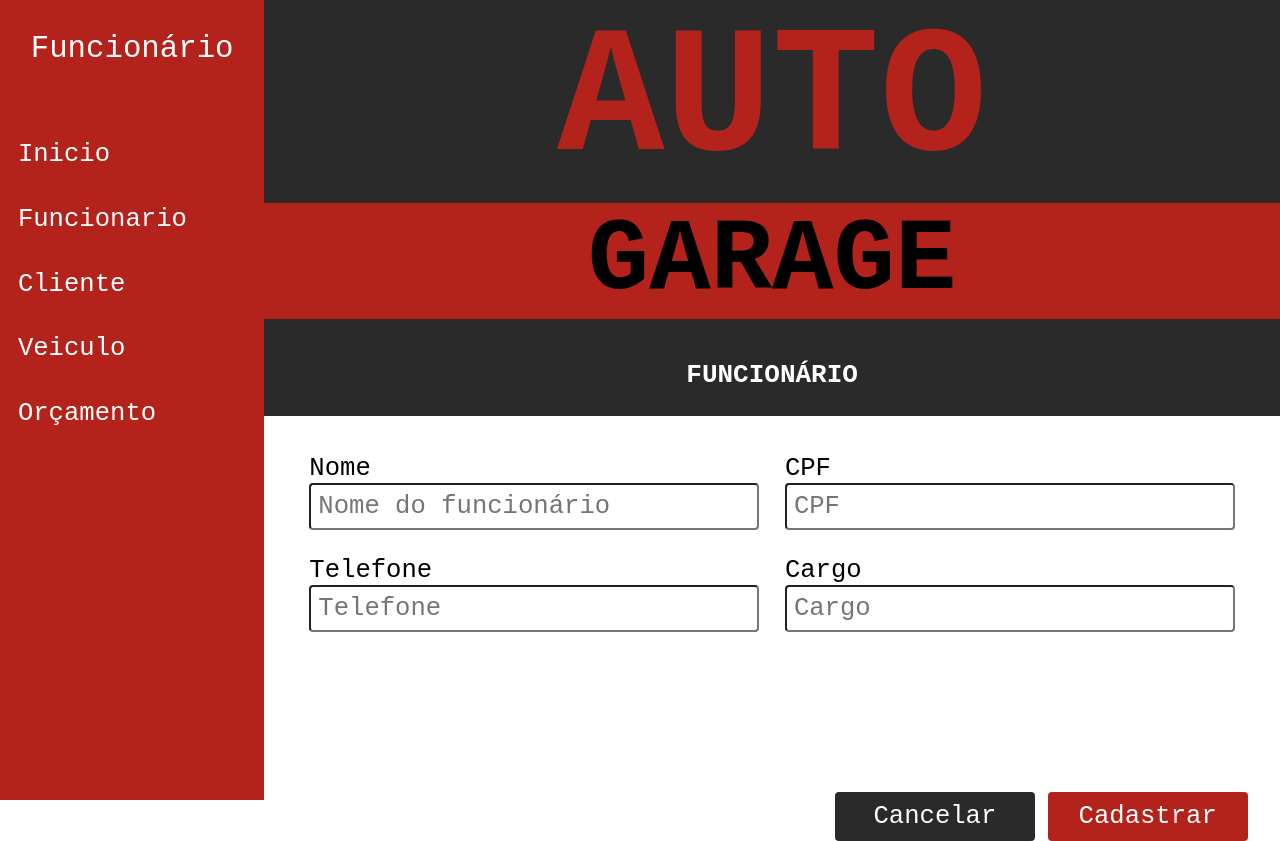
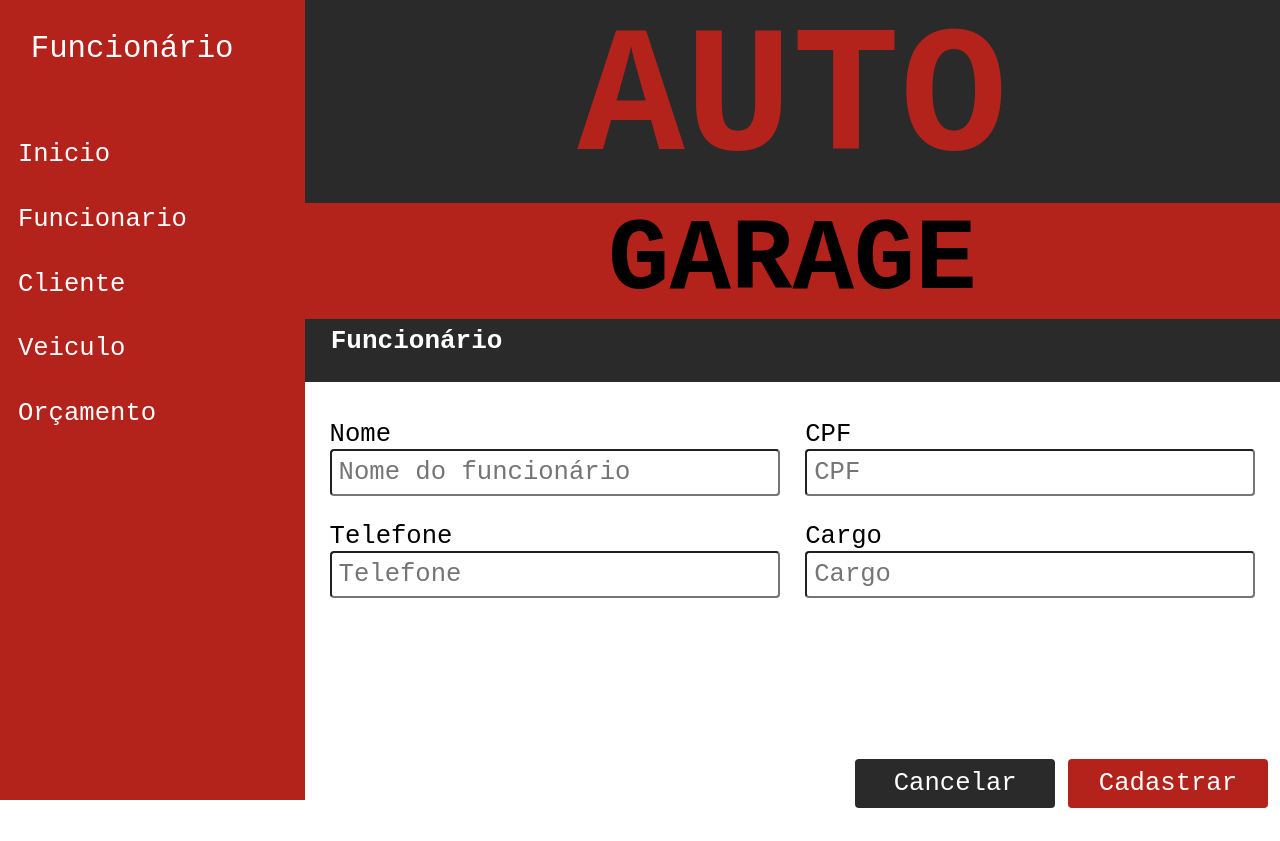
Before and after one commit to Tava1/mecanica-frontend, a React (Create React App) app: page /novo/funcionario in a window 1280 px wide. After the commit the page ends 808 px from the top, so only its background shows below. Built offline with nearby package versions, Linux system fonts and the light colour scheme.

Commit message:
style: Ajuste na tabela

```diff
--- a/src/components/SideBar/styles.css
+++ b/src/components/SideBar/styles.css
@@ -1,5 +1,5 @@
 aside {
-  width: 300px;
+  width: 400px;
   height: 100vh;
   background-color: #B3221B;
   display: flex;
--- a/src/pages/ListarFuncionarios/index.js
+++ b/src/pages/ListarFuncionarios/index.js
@@ -4,7 +4,6 @@ import Hero from '../../components/Hero';
 import Sidebar from '../../components/SideBar';
 
 import './styles.css';
-
 
 export default function ListarFuncionarios() {
 
@@ -17,46 +16,34 @@ export default function ListarFuncionarios() {
   })
 
   return (
-    <div>
+    <div id="page-lista-funcionario">
+      <Sidebar page="Listar Funcionários" />
+      <div className="page-content">
         <section className="listEmployee">
           <Hero page="Lista de funcionários" />
-        <Sidebar />
-
-
-
           <div className="listTable">
             <table className="table">
+
               <thead>
                 <th>Nome</th>
                 <th>Cpf</th>
                 <th>Telefone</th>
                 <th>Cargo</th>
               </thead>
-            <tbody>
-              <td>Jill</td>
-              <td>Smith</td>
-              <td>5000-11</td>
-              <td>Teste</td>
+
+              {funcionarios.map(funcionario => (
+                <tbody key={funcionario.IdFuncionario}>
+                  <td>{funcionario.nome}</td>
+                  <td>{funcionario.cpf}</td>
+                  <td>{funcionario.telefone}</td>
+                  <td>{funcionario.cargo}</td>
                 </tbody>
+              ))}
+
             </table>
           </div>
-
-        {/* <ul>
-          {funcionarios.map(funcionario => (
-            <li key={funcionario.IdFuncionario}>
-              <strong>Nome:</strong>
-              <p>{funcionario.nome}</p>
-              <strong>cpf:</strong>
-              <p>{funcionario.cpf}</p>
-              <strong>telefone:</strong>
-              <p>{funcionario.telefone}</p>
-              <strong>cargo:</strong>
-              <p>{funcionario.cargo}</p>
-            </li>
-          ))}
-        </ul> */}
         </section>
-
+      </div>
     </div>
   );
 }
--- a/src/pages/ListarFuncionarios/styles.css
+++ b/src/pages/ListarFuncionarios/styles.css
@@ -1,17 +1,16 @@
-#hero-page .hero-current-page h3 {
-    margin-top: 1.3em;
-    padding: 1em;
-    color: #fff;
-    font-size: 26px;
-    text-align: center;
-    text-transform: uppercase;
+#page-lista-funcionario {
+    display: flex;
+}
+
+#page-lista-funcionario .page-content {
+    width: 100%;
 }
 
 .listTable{
-    position: relative;
-    bottom: 22em;
-    left: 17em;
-    width: 400px;
+    display: flex;
+    justify-content:center;
+    align-items:center;
+    height: 400px;
 }
 
 .listTable table{
--- a/src/routes.js
+++ b/src/routes.js
@@ -8,6 +8,8 @@ import ListarVeiculos from './pages/ListarVeiculos';
 import NovoCliente from './pages/NovoCliente';
 import NovoFuncionario from './pages/NovoFuncionario';
 import NovoVeiculo from './pages/NovoVeiculo';
+import NovoOrcamento from './pages/NovoOrcamento';
+import ListarOrcamentos from './pages/ListarOrcamentos';
 
 
 export default function Routes() {
@@ -18,9 +20,12 @@ export default function Routes() {
         <Route path="/clientes" exact component={ListarClientes} />
         <Route path="/funcionarios" exact component={ListarFuncionarios} />
         <Route path="/veiculos" exact component={ListarVeiculos} />
+        <Route path="/orcamentos" exact component={ListarOrcamentos} />
+
         <Route path="/novo/cliente" exact component={NovoCliente} />
         <Route path="/novo/funcionario" exact component={NovoFuncionario} />
         <Route path="/novo/veiculo" exact component={NovoVeiculo} />
+        <Route path="/novo/orcamento" exact component={NovoOrcamento} />
       </Switch>
     </BrowserRouter>
   );
```
Also changed, not shown: 1 other file (tests, documents, lock files or other folders). Lines whose indentation alone changed are shown as unchanged.
